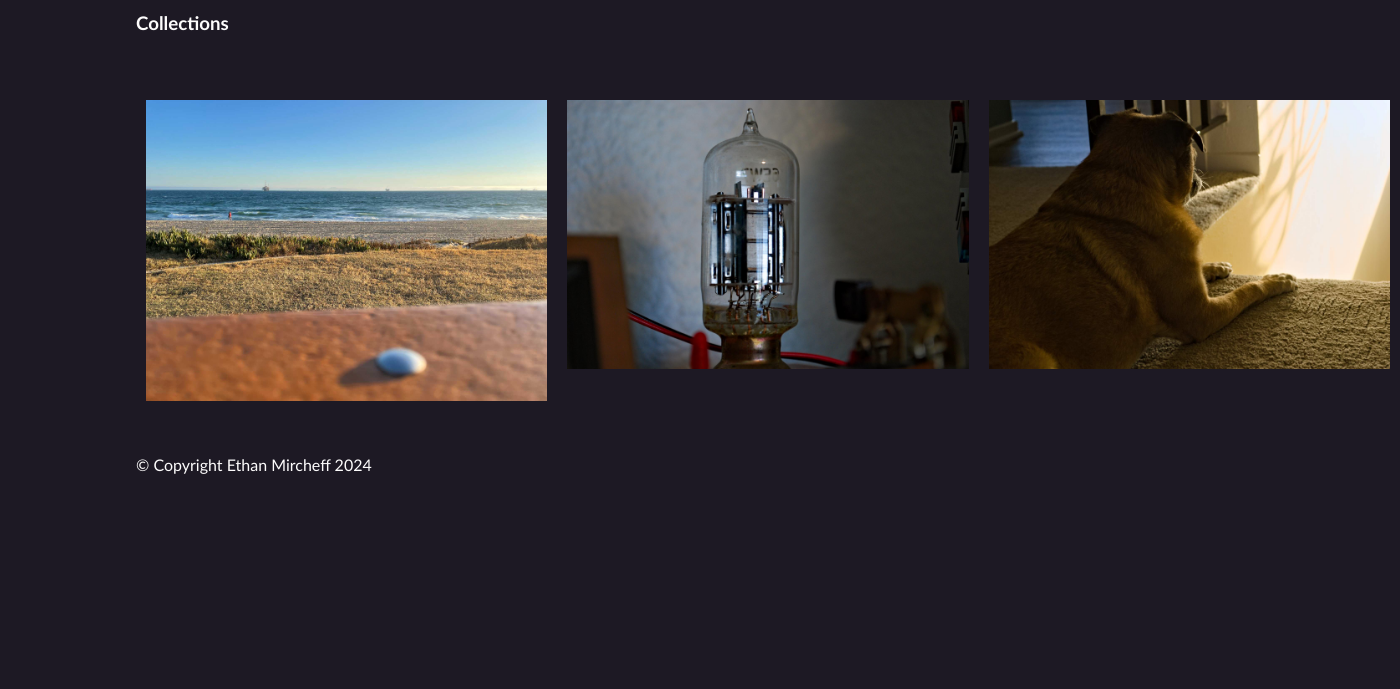
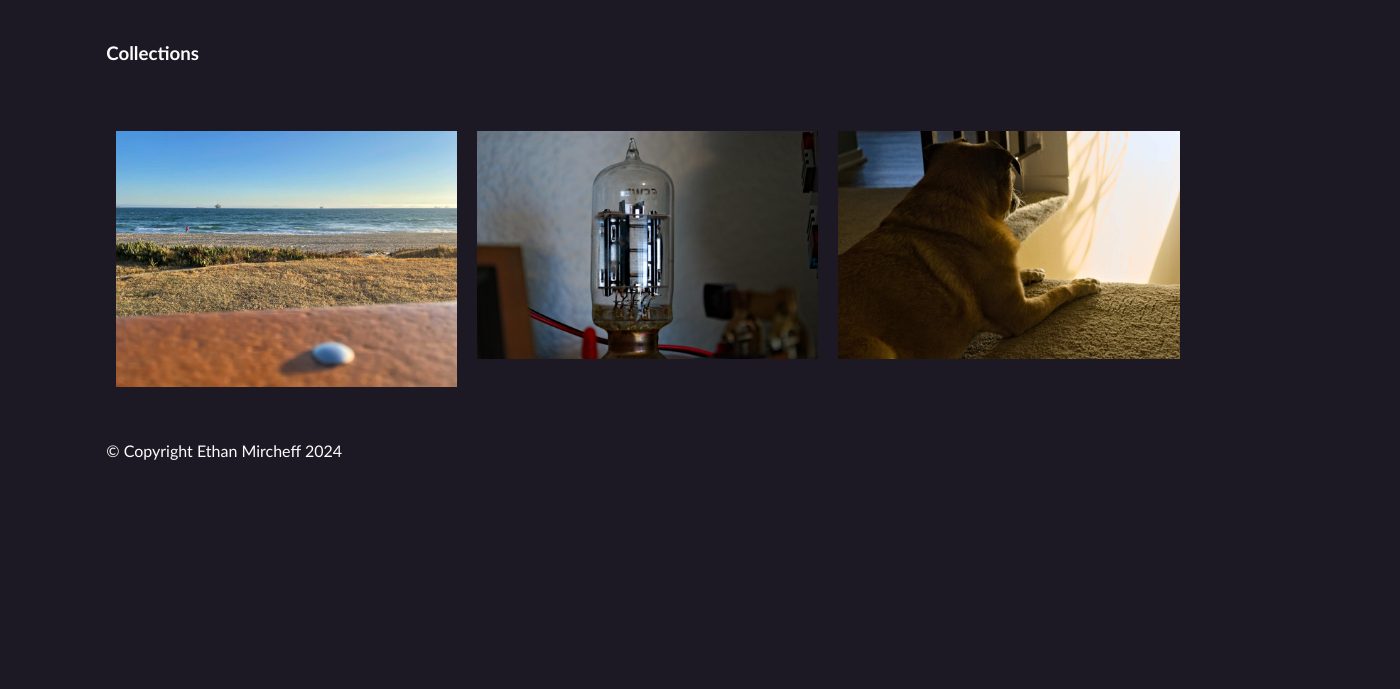
Before and after one commit to Ethan-Mircheff/photography, a plain HTML site: page index.html in a window 1280 px wide. Shown: the part 111-800 px from the top of the page, 1400 px wide, since content can reach past the window. Drawn offline with Linux system fonts and the light colour scheme.

Commit message:
Update style.css
Adjusted page scaling

```diff
--- a/css/style.css
+++ b/css/style.css
@@ -1,12 +1,15 @@
+
 * {
   box-sizing: border-box;
 }
 html, body {
+  width: 92%;
+  height: 94%;
   position: relative;
-  top: 2%;
-  bottom: 2%;
-  right: 5%;
-  left: 5%;
+  top: 3%;
+  bottom: 3%;
+  right: 4%;
+  left: 4%;
   background-color: #1d1924;
   color: #fdfcfc;
   font-family: "Trebuchet MS", Veranda, sans-serif;
```
